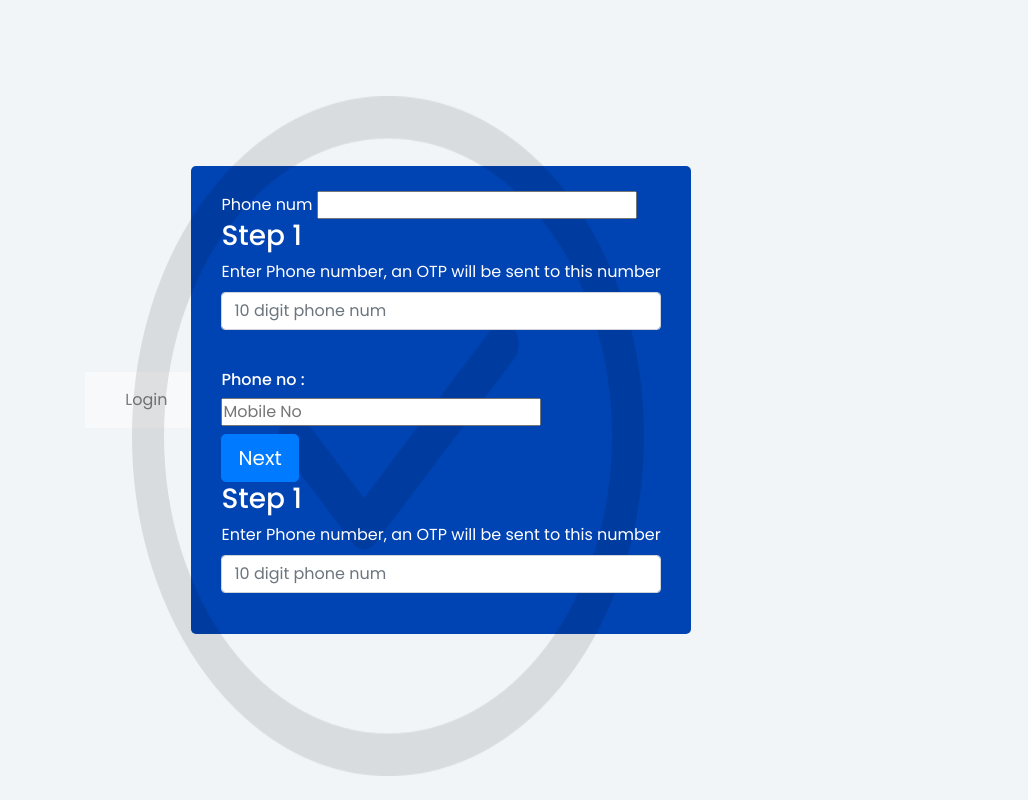
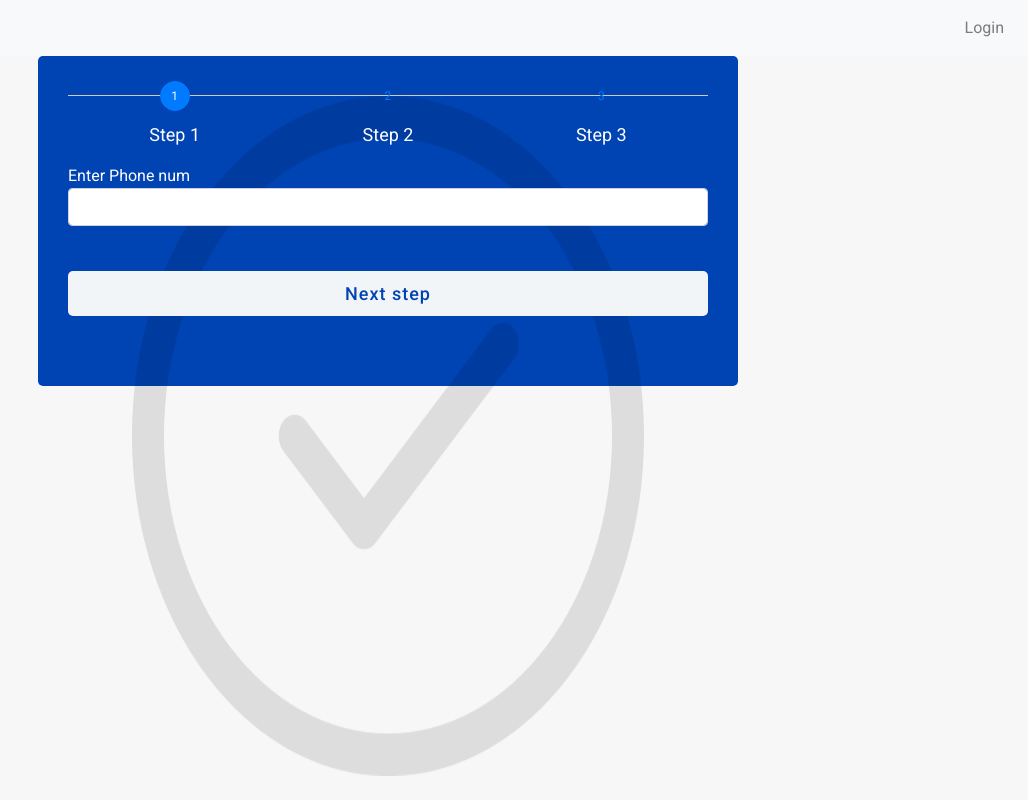
Before and after one commit to Chiraayupm/ekyc, a Django app: page /verify/ in a window 1280 px wide. Shown: the whole page, without its empty margins (252-1280 px from the left). Run offline with Django 3.2, Linux system fonts and the light colour scheme; some libraries are stand-ins or nearby versions.

Commit message:
change UI for phone and upload doc

```diff
--- a/ekyc/static/css/base.css
+++ b/ekyc/static/css/base.css
@@ -76,8 +76,8 @@
 
 /* dropzone CSS starts here */
 .drop-zone{
-    max-width: 400px;
-    height: 200px;
+    max-width: 600px;
+    height: 300px;
     padding: 25px;
     display: flex;
     align-items: center;
@@ -133,3 +133,7 @@
     text-align: center;
 
 }
+
+.step{
+    color: white !important;
+}
--- a/ekyc/static/css/profile.css
+++ b/ekyc/static/css/profile.css
@@ -1,20 +1,12 @@
-*{
-    margin: 0;
-    padding: 0;
-    box-sizing: border-box;
-    font-family: 'Poppins', sans-serif;
-}
-
-body{
-    display: flex;
-    height: 100vh;
-    justify-content: center;
-    align-items: center;
-    background-color: #f1f5f8 ;
-}
 
 /* hsl(210, 36%, 96%) */
 .container{
+    /* display: flex; */
+    /* height: 100vh; */
+    /* justify-content: center; */
+    /* align-items: center; */
+    background-color: #f1f5f8 ;
+
     max-width: 700px;
     width: 100%;
     background: #0043B3;
@@ -71,7 +63,7 @@
     outline: none;
     border-radius: 2px;
     border-width: 0 0px 1px 0 !important;
-    border: 1px solid white;
+    border: 1px solid white !important;
     font-size: 16px;
 }
 
@@ -127,3 +119,7 @@
         overflow-y: scroll;
     }
 }
+
+#phonetext{
+    color: white;
+}
--- a/ekyc/templates/phone.html
+++ b/ekyc/templates/phone.html
@@ -4,51 +4,50 @@
 {% block pgcss %}
 
 <link rel="stylesheet" href="{% static 'css/profile.css' %}">
+<link rel="stylesheet" href="{% static 'css/index.css' %}">
 {% endblock pgcss %}
 {% block content %}
 <form role="form" method="POST" action="">
  {% csrf_token %}
     <div class="container">
+
+    <div class="stepwizard">
+    <div class="stepwizard-row setup-panel">
+        <div class="stepwizard-step">
+
+            <!-- add disabled afterwards -->
+
+            <a href="#step-1" type="button" class="btn btn-primary btn-circle">1</a>
+            <p class="step">Step 1</p>
+        </div>
+        <div class="stepwizard-step">
+            <a href="#step-2" type="button" class="btn btn-default btn-circle ">2</a>
+            <p class="step">Step 2</p>
+        </div>
+        <div class="stepwizard-step">
+            <a href="#step-3" type="button" class="btn btn-default btn-circle">3</a>
+            <p class="step">Step 3</p>
+        </div>
+
+    </div>
+</div>
+
+
     <div class="phone-form">
         <div class="row" id="step-1">
-            <!-- <div class="col-xs-12"> -->
-    <div class="col-md-12">
+            <div class="col-md-12">
+                <div class="input-box">
+                    <span class="details" id="phonetext">
+                     Enter Phone num
+                    </span>
+                    <input placeholder="" maxlength="10" class="form-control" placeholder="10 digit phone num" type="tel" required aria-required="true">
+                </div>
+                <div class="button">
+                <input type="submit" value="Next step">
+                </div>
 
-
-        <div class="input-box">
-        <span class="details">
-            Phone num
-        </span>
-        <input type="number" placeholder="">
-        </div>
-
-
-        <h3> Step 1</h3>
-        <div class="form-group">
-            <label class="control-label">Enter Phone number, an OTP will be sent to this number</label>
-            <input name="phone"  maxlength="10" class="form-control" placeholder="10 digit phone num" type="tel" required aria-required="true" minlength="1"/>
-        </div>
-
-        <div class="row">
-            <div class="col-md-4 form-field mt-4 mb-0">
-            <label for="mobile"><h6>Phone no : </h6>
-            <input type="text" id="phonenum" class="input-text" name="mobile" placeholder="Mobile No">
-            </label>
             </div>
         </div>
-        <button class="btn btn-primary nextBtn btn-lg pull-right" type="submit">Next</button>
-
-    <div class="row setup-content" id="step-1">
-        <!-- <div class="col-xs-12"> -->
-            <div class="col-md-12">
-                <h3> Step 1</h3>
-                <div class="form-group">
-                    <label class="control-label">Enter Phone number, an OTP will be sent to this number</label>
-                    <input name="phone"  maxlength="10" class="form-control" placeholder="10 digit phone num" type="tel" required aria-required="true" minlength="1"/>
-                </div>
-            <!-- </div> -->
-        </div>
-    </div>
     </div>
 </form>
 
```
Also changed, not shown: ekyc/templates/documents.html (+30 -2 lines).
